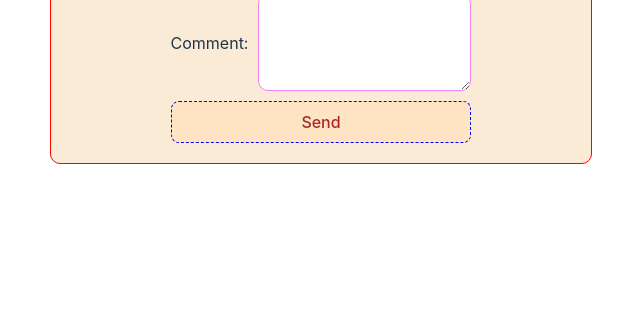
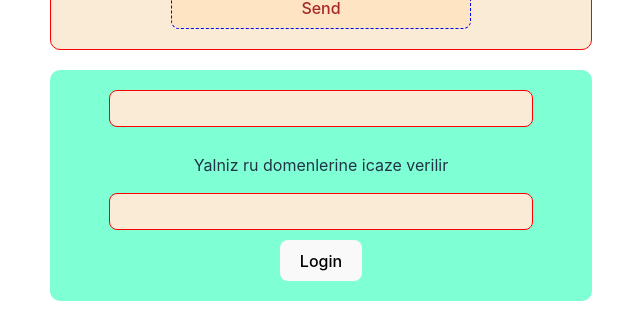
Before and after one commit to Sahira234/Feedback-Form, a React (Vite) app: page / in a window 1280 px wide. Shown: the part 490-820 px from the top of the page, without its empty margins (319-959 px from the left). Built offline with nearby package versions, Linux system fonts and the light colour scheme.

Commit message:
react hadiseler ve veziyyetler

```diff
--- a/src/App.jsx
+++ b/src/App.jsx
@@ -3,6 +3,7 @@ import { useState } from 'react'
 import './App.css'
 import Form from './components/Form'
 import UserCV from './components/UserCV'
+import UserLogin from './components/UserLogin'
 
 function App() {
 
@@ -10,6 +11,7 @@ function App() {
     <div className="App">
 <UserCV/>
 <Form/>
+<UserLogin/>
 
     </div>
   )
--- /dev/null
+++ b/src/assets/styles/UserLogin.module.css
@@ -0,0 +1,19 @@
+.form{
+    margin-top: 20px;
+    display: flex;
+    flex-direction: column;
+    align-items: center;
+    border-radius: 10px;
+    padding: 20px;
+    background-color: aquamarine;
+}
+.form>input{
+    margin-bottom: 10px;
+    border: 1px solid red;
+    background-color: antiquewhite;
+    color: blueviolet;
+    padding: 10px;
+    border-radius: 8px;
+    width: 80%;
+    outline: none;
+}
--- /dev/null
+++ b/src/components/UserLogin.jsx
@@ -0,0 +1,41 @@
+import React, { useState } from 'react';
+import styles from "../assets/styles/UserLogin.module.css"
+
+const UserLogin = () => {
+    const [validated, setValidated] = useState(false);
+    const [valdatepass, setvalidatepass] = useState(true)
+    const [state, setState] = useState({
+        email: "",
+        pass: ""
+    })
+    const checkemail = (e) => {
+        setState({ ...state, email: e.target.value });
+        let lastindex = state.email.lastIndexOf(".");
+        console.log(state.email.slice(lastindex, state.email.length));
+        if (state.email.slice(lastindex, state.email.length) === ".ru") {
+            setValidated(true)
+        }
+        else { setValidated(false) }
+    }
+    const checkpass=(e)=>{
+        setState({ ...state, pass: e.target.value });
+        setvalidatepass(false);
+        if (state.pass.length >= 8) {
+            setvalidatepass(true)
+        }
+        else setvalidatepass(false)
+    }
+    return (
+        <div>
+            <form className={styles.form} onSubmit={(e)=>{e.preventDefault();setState({...state,email:"",pass:""})}}>
+                <input type="email" name='email' id='email' value={state.email} onChange={checkemail} />
+                {validated ? null : <p>Yalniz ru domenlerine icaze verilir</p>}
+                <input type="password" name="pass" id="pass" value={state.pass} onChange={checkpass} />
+                {valdatepass?null:<p>En azi 8 simvol</p>}
+                <button type='submit'>Login</button>
+            </form>
+        </div>
+    )
+}
+
+export default UserLogin
```
